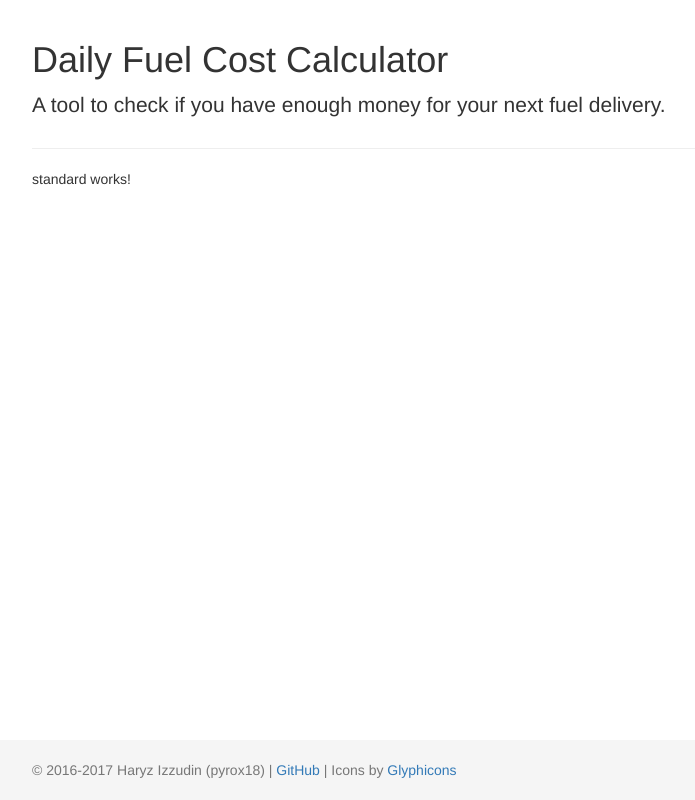
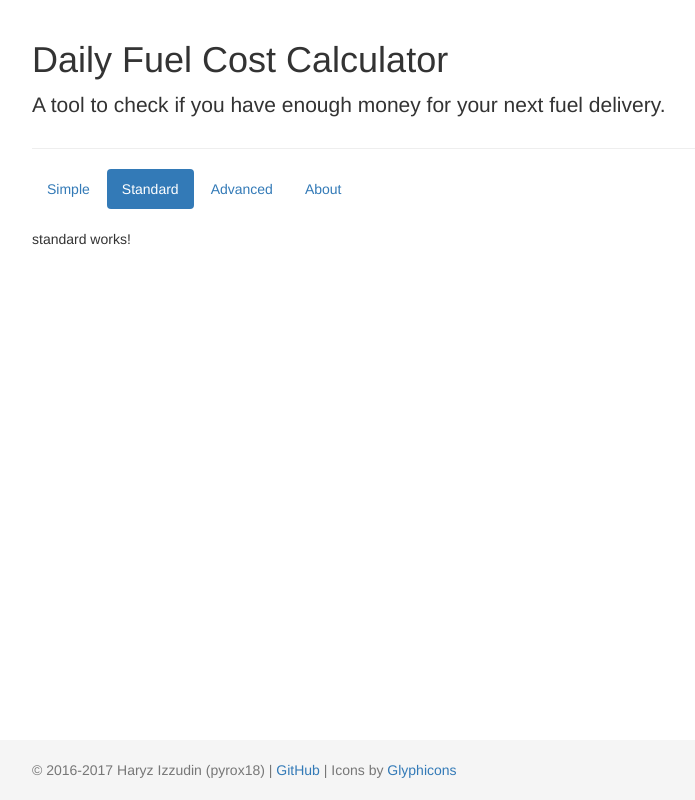
Before and after one commit to pyrox18/daily-fuel-cost-calculator, an Angular app: page /standard in a window 1280 px wide. Shown: the whole page, without its empty margins (38-733 px from the left). Built offline with nearby package versions, Linux system fonts and the light colour scheme.

Commit message:
Implement navbar

```diff
--- a/src/app/app.component.html
+++ b/src/app/app.component.html
@@ -1 +1,3 @@
+<app-navbar></app-navbar>
+<br>
 <router-outlet></router-outlet>
--- a/src/app/components/navbar/navbar.component.html
+++ b/src/app/components/navbar/navbar.component.html
@@ -1,3 +1,6 @@
-<p>
-  navbar works!
-</p>
+<ul class="nav nav-pills">
+  <li role="presentation" routerLinkActive="active"><a routerLink="simple">Simple</a></li>
+  <li role="presentation" routerLinkActive="active"><a routerLink="standard">Standard</a></li>
+  <li role="presentation" routerLinkActive="active"><a routerLink="advanced">Advanced</a></li>
+  <li role="presentation" routerLinkActive="active"><a routerLink="about">About</a></li>
+</ul>
```
Also changed, not shown: 1 other file (tests, documents, lock files or other folders).
